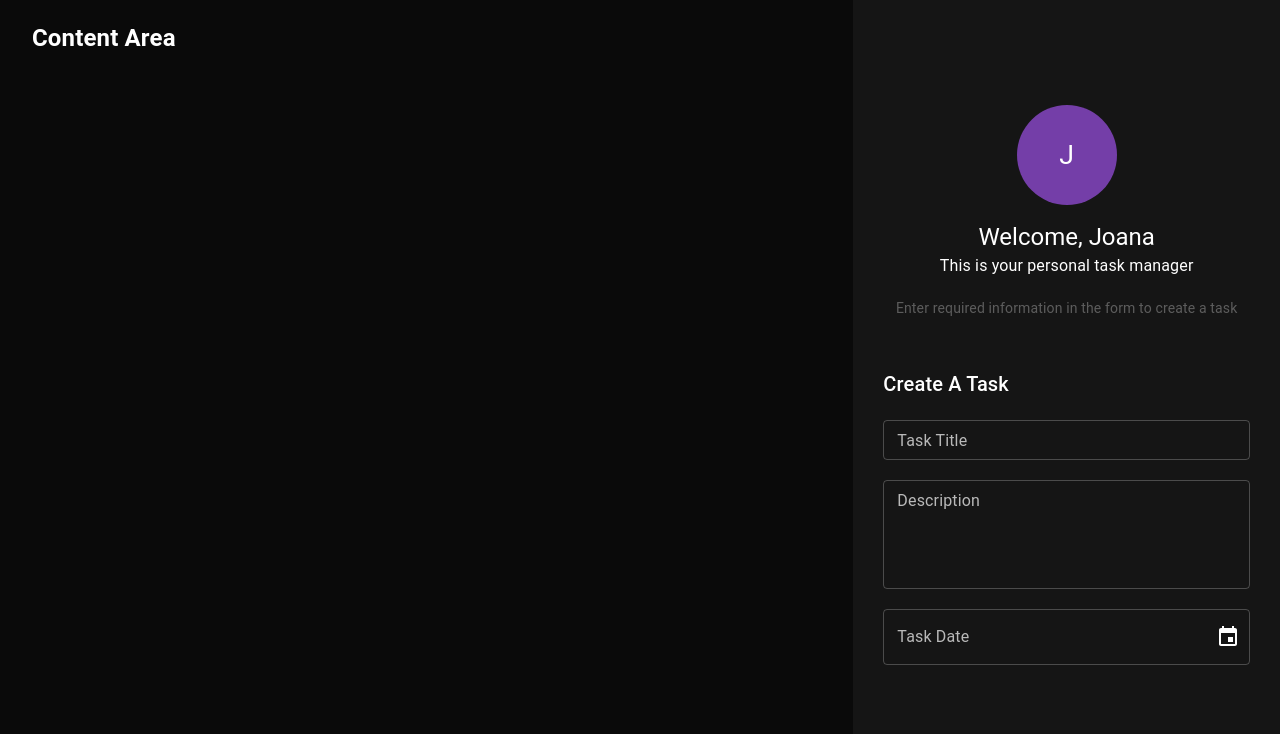
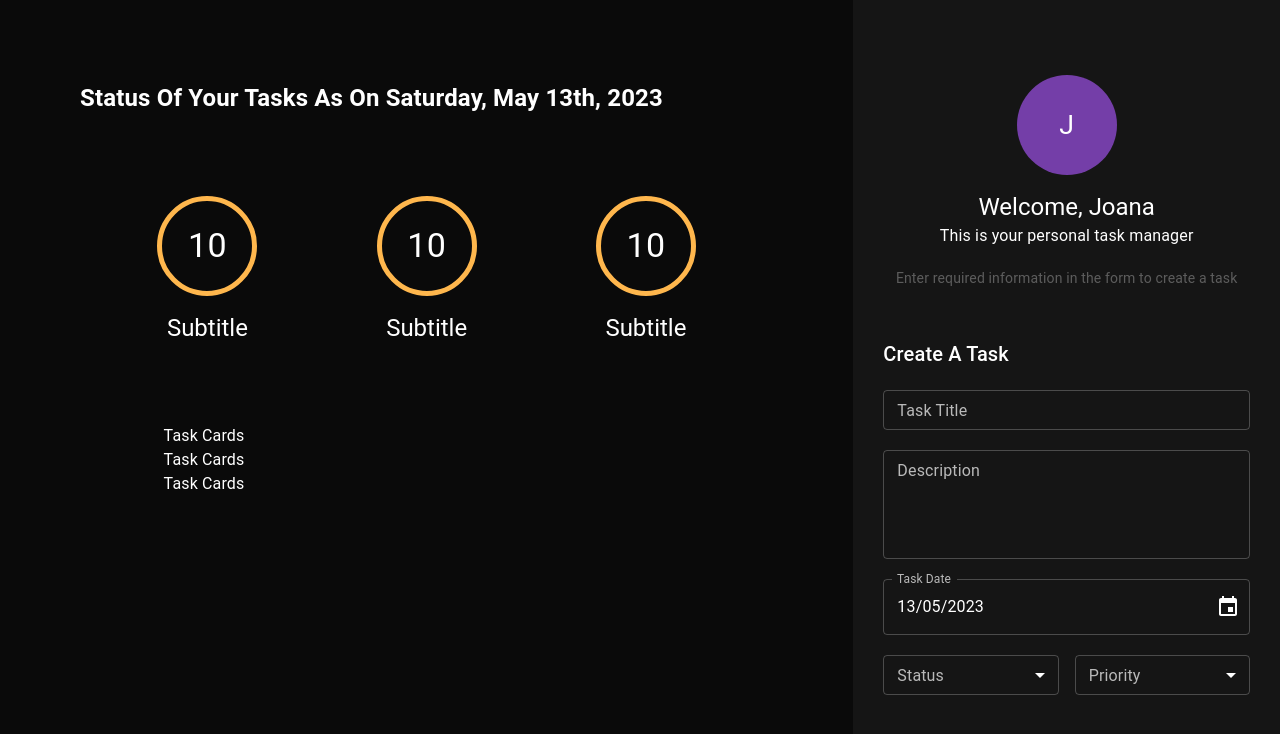
Before and after one commit to JoanaMas/fullstack-typescript-task-manager, a React (Create React App) app in the folder client/react-task-manager/: page / in a window 1280 px wide. Shown: the top 734 px of the page. Built offline with nearby package versions, Linux system fonts and the light colour scheme.

Commit message:
6: Task Counter UI created

```diff
--- a/client/react-task-manager/src/components/taskArea/TaskArea.tsx
+++ b/client/react-task-manager/src/components/taskArea/TaskArea.tsx
@@ -1,11 +1,52 @@
 import React, { FC, ReactElement } from 'react';
 // MUI components
-import { Grid } from '@mui/material';
+import { Grid, Box } from '@mui/material';
+// Components
+import TaskCounter from '../taskCounter/TaskCounter';
+// Date formatter
+import { format } from 'date-fns';
+// Styles
+import * as Styled from './style';
 
 const TaskArea: FC = (): ReactElement => {
   return (
     <Grid item md={8} px={4}>
-      <h2>Content Area</h2>
+      {/* CURRENT DATE */}
+      <Box mb={10} mt={10} px={6}>
+        <h2>
+          Status Of Your Tasks As On{' '}
+          {format(new Date(), 'PPPP')}
+        </h2>
+      </Box>
+
+      <Grid
+        container
+        display="flex"
+        justifyContent="center"
+      >
+        {/* COUNTERS */}
+
+        <Grid item sx={Styled.CounterGridStyle} md={10} xs={12}>
+
+          <TaskCounter />
+          <TaskCounter />
+          <TaskCounter />
+
+
+        </Grid>
+
+        {/* TASKS */}
+
+        <Grid item sx={Styled.TaskGridStyle} xs={10} md={8}>
+
+          <Box>Task Cards</Box>
+          <Box>Task Cards</Box>
+          <Box>Task Cards</Box>
+
+        </Grid>
+
+
+      </Grid>
     </Grid>
   );
 };
--- /dev/null
+++ b/client/react-task-manager/src/components/taskArea/style.ts
@@ -0,0 +1,12 @@
+export const CounterGridStyle = {
+    display: "flex",
+    flexDirection: "row",
+    justifyContent: "space-around",
+    alignItems: "center",
+    marginBottom: "80px",
+};
+
+export const TaskGridStyle = {
+    display: "flex",
+    flexDirection: "column",
+};
--- /dev/null
+++ b/client/react-task-manager/src/components/taskCounter/TaskCounter.tsx
@@ -0,0 +1,23 @@
+import React, { FC, ReactElement } from 'react';
+// MUI components
+import { Avatar, Box, Typography } from '@mui/material';
+// Styles
+import * as Styled from './style';
+
+const TaskCounter: FC = (): ReactElement => {
+  return (
+    <>
+        <Box sx={Styled.taskCounterStyle}>
+
+            <Avatar sx={Styled.avatarStyle}>
+                <Typography variant='h4' sx={{ color: "#ffffff"}}>10</Typography>
+            </Avatar>
+
+            <Typography variant='h5' sx={Styled.taskCounterSubtitleStyle}>Subtitle</Typography>
+
+        </Box>
+    </>
+  );
+};
+
+export default TaskCounter;
--- /dev/null
+++ b/client/react-task-manager/src/components/taskCounter/style.ts
@@ -0,0 +1,20 @@
+export const taskCounterStyle = {
+    display: "flex",
+    flexDirection: "column",
+    justifyContent: "center",
+    alignItems: "center",
+};
+
+export const avatarStyle = {
+    backgroundColor: "transparent",
+    border: "5px solid",
+    width: "100px",
+    height: "100px",
+    marginBottom: "16px",
+    borderColor: "warning.light",
+};
+
+export const taskCounterSubtitleStyle = {
+    color: "#ffffff",
+    fontSize: "24px",
+};
--- a/client/react-task-manager/src/components/taskForm/TaskForm.tsx
+++ b/client/react-task-manager/src/components/taskForm/TaskForm.tsx
@@ -1,20 +1,72 @@
 import React, { FC, ReactElement } from 'react';
 // MUI components
-import { Box, Typography} from '@mui/material';
+import { Box, Typography, Stack } from '@mui/material';
 // Components
 import TaskTitleField from './_taskTitleField';
 import TaskDescriptionField from './_taskDescriptionField';
 import TaskDateField from './_taskDateField';
+import TaskSelectField from './_taskSelectField';
+// Enums
+import { Status } from './enums/Status';
+import { Priority } from './enums/Priority';
 // Styles
 import * as Styled from './style';
 
+
+// DYNAMIC COMPONENT
 const TaskForm: FC = (): ReactElement => {
   return (
     <Box sx={Styled.taskFormContainer}>
-        <Typography component="h2" variant="h6">Create A Task</Typography>
-        <TaskTitleField onChange={(e) => console.log(e.target.value)}/>
-        <TaskDescriptionField />
-        <TaskDateField />
+      <Typography component="h2" variant="h6">
+        Create A Task
+      </Typography>
+      <TaskTitleField
+        onChange={(e) => console.log(e.target.value)}
+      />
+      <TaskDescriptionField />
+      <TaskDateField />
+
+      <Stack
+        direction="row"
+        spacing={2}
+        sx={{ width: '100%' }}
+      >
+        {/* STATUS SELECT */}
+        <TaskSelectField
+          label="Status"
+          name="status"
+          items={[
+            {
+              value: Status.todo,
+              label: Status.todo.toUpperCase(),
+            },
+            {
+              value: Status.inProgress,
+              label: Status.inProgress.toUpperCase(),
+            }
+          ]}
+        />
+
+         {/* PRIORITY SELECT */}
+        <TaskSelectField
+        label='Priority'
+        name='priority'
+        items={[
+          {
+            value: Priority.low,
+            label: Priority.low.toUpperCase(),
+          },
+          {
+            value: Priority.normal,
+            label: Priority.normal.toUpperCase(),
+          },
+          {
+            value: Priority.high,
+            label: Priority.high.toUpperCase(),
+          },
+        ]}
+         />
+      </Stack>
     </Box>
   );
 };
--- a/client/react-task-manager/src/components/taskForm/_taskDateField.tsx
+++ b/client/react-task-manager/src/components/taskForm/_taskDateField.tsx
@@ -1,16 +1,22 @@
-import React, { FC, ReactElement, useState} from 'react';
+import React, { FC, ReactElement } from 'react';
 // MUI
 import { AdapterDateFns } from '@mui/x-date-pickers/AdapterDateFns';
 import { DesktopDatePicker } from '@mui/x-date-pickers/DesktopDatePicker';
 import { LocalizationProvider } from '@mui/x-date-pickers/LocalizationProvider';
 // import { TextField } from '@mui/material';
 // import { AutocompleteRenderInputParams } from '@mui/material';
+// Interfaces
+import { DateFieldProps } from './interfaces/DateField';
 
 
+// DYNAMIC COMPONENT
+const TaskDateField: FC<DateFieldProps> = (props): ReactElement => {
 
-const TaskDateField: FC = (): ReactElement => {
-
-    const [date, setDate] = useState<Date | null>(null);
+    const {
+      value = new Date(),
+      disabled = false,
+      onChange = (data) => console.log(data)
+    } = props;
 
   return (
     <>
@@ -18,8 +24,9 @@ const TaskDateField: FC = (): ReactElement => {
         <DesktopDatePicker
           label="Task Date"
           format="dd/MM/yyyy"
-          value={date}
-          onChange={(newValue) => setDate(newValue)}
+          value={value}
+          onChange={onChange}
+          disabled={disabled}
           sx={{ width: "100%"}}
           // renderInput={(params: AutocompleteRenderInputParams) => (
           //   <TextField {...params}
--- /dev/null
+++ b/client/react-task-manager/src/components/taskForm/_taskSelectField.tsx
@@ -0,0 +1,46 @@
+import React, { FC, ReactElement } from 'react';
+// Interfaces
+import { SelectFieldProps } from './interfaces/SelectField';
+// MUI components
+import {
+  FormControl,
+  InputLabel,
+  Select,
+  MenuItem,
+  SelectChangeEvent,
+} from '@mui/material';
+
+const TaskSelectField: FC<SelectFieldProps> = (
+  props,
+): ReactElement => {
+  const {
+    value = '',
+    label = 'Select Box',
+    name = 'selectBox',
+    items = [{ value: '', label: 'Add Items' }],
+    disabled = false,
+    onChange = (e: SelectChangeEvent) => console.log(e),
+  } = props;
+
+  return (
+    <FormControl fullWidth size="small">
+      <InputLabel id={`${name}-id`}>{label}</InputLabel>
+      <Select
+        labelId={`${name}-id`}
+        id={`${name}-id-select`}
+        value={value}
+        label={label}
+        name={name}
+        onChange={onChange}
+        disabled={disabled}
+      >
+        {items.map((item, index) => (
+          <MenuItem key={index} value={item.value}>{item.label}</MenuItem>
+        ))}
+        Í
+      </Select>
+    </FormControl>
+  );
+};
+
+export default TaskSelectField;
--- /dev/null
+++ b/client/react-task-manager/src/components/taskForm/enums/Priority.ts
@@ -0,0 +1,5 @@
+export enum Priority {
+    high = "high",
+    normal = "normal",
+    low = "low",
+}
--- /dev/null
+++ b/client/react-task-manager/src/components/taskForm/enums/Status.ts
@@ -0,0 +1,5 @@
+export enum Status {
+    todo = "todo",
+    inProgress = "in Progress",
+    completed = "completed",
+}
--- /dev/null
+++ b/client/react-task-manager/src/components/taskForm/interfaces/DateField.ts
@@ -0,0 +1,6 @@
+import { DisabledProps } from "./DisabledInterface";
+
+export interface DateFieldProps extends DisabledProps {
+    value?: Date | null;
+    onChange?: (date: Date | null) => void;
+}
--- /dev/null
+++ b/client/react-task-manager/src/components/taskForm/interfaces/SelectField.ts
@@ -0,0 +1,15 @@
+import { SelectChangeEvent } from "@mui/material";
+import { DisabledProps } from "./DisabledInterface";
+
+export interface SelectItemsProps {
+    value: string;
+    label: string;
+}
+
+export interface SelectFieldProps extends DisabledProps {
+    name?: string;
+    label?: string;
+    value?: string;
+    onChange?: (e: SelectChangeEvent) => void;
+    items?: SelectItemsProps[];
+}
```
